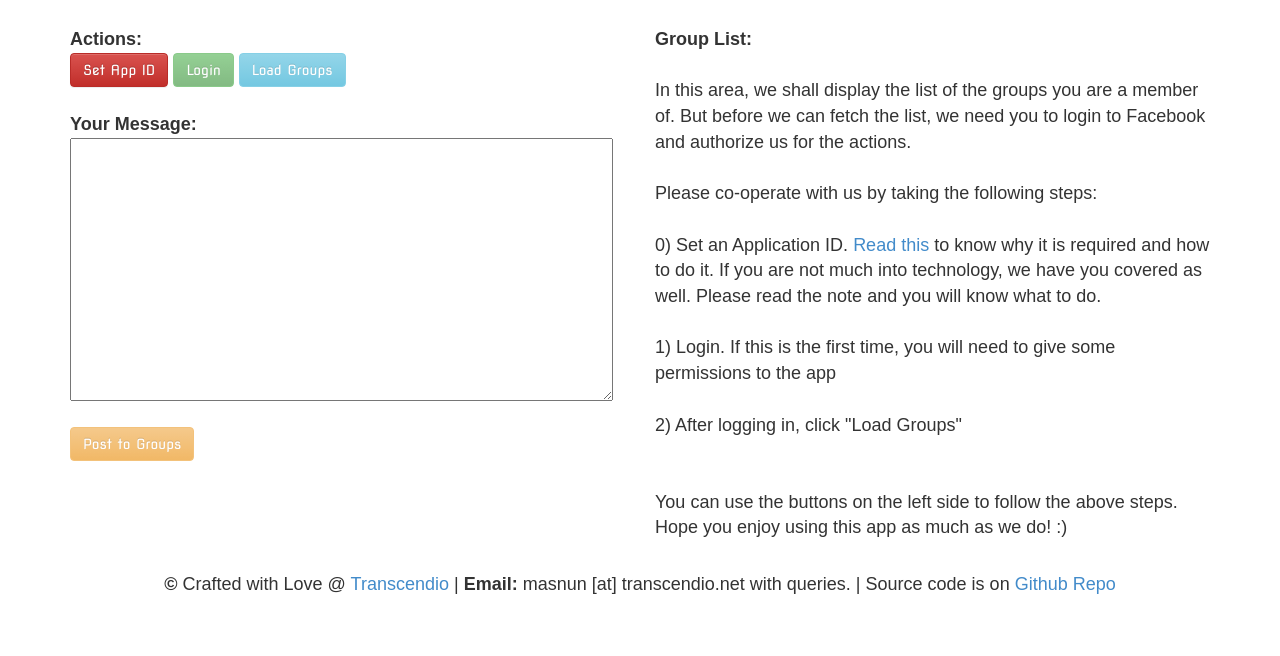
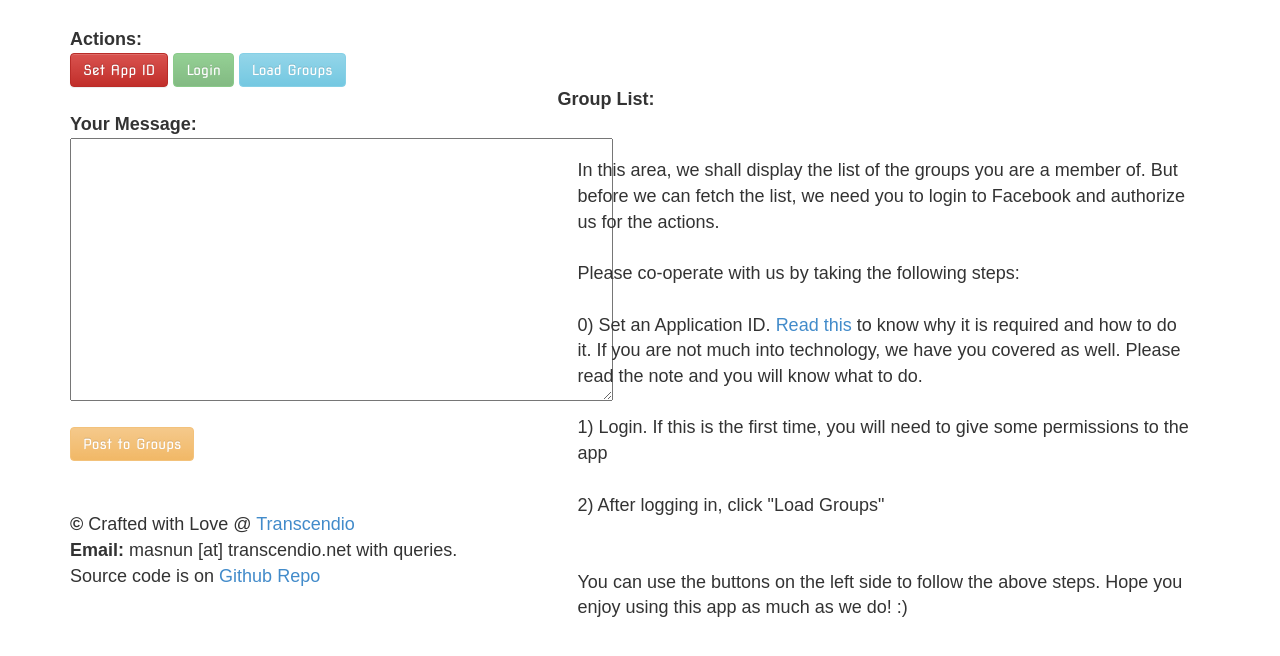
Before and after one commit to masnun/super-poster, a plain HTML site: page index.html in a window 1280 px wide. Shown: the part 78-734 px from the top of the page. Drawn offline with nearby package versions, Linux system fonts and the light colour scheme; a web font is replaced by a local one.

Commit message:
rearrange footer

```diff
--- a/assets/superposter/css/style.css
+++ b/assets/superposter/css/style.css
@@ -13,14 +13,13 @@ h2.title {
 
 div#groups {
     height: 300px;
-}
-
-.footer {
-    text-align: center;
-    margin-top: 60px;
-    margin-bottom: 20px;
+    padding: 20px;
 }
 
 .btn {
     font-family: 'Nova Square';
 }
+
+div.group-list {
+    margin-top: 60px;
+}
--- a/assets/superposter/js/superposter.js
+++ b/assets/superposter/js/superposter.js
@@ -48,9 +48,11 @@ function filterPost(text) {
 function getGroups() {
 
     FB.api("/me/groups", function (response) {
-        var container = $('#groups');
-        container.css('overflow-y', 'scroll');
-        container.html("");
+        $('#groups')
+            .css('overflow-y', 'scroll')
+            .css('border', '2px solid #000000')
+            .html("<small>(Scroll down to view more)</small><br/><br/>");
+
         data = response['data'];
         for (var x in data) {
             addCheckbox(data[x].name, data[x].id)
--- a/index.html
+++ b/index.html
@@ -72,7 +72,7 @@
     </div>
 
     <div class="row">
-        <div class="col-md-6">
+        <div class="col-md-5">
             <div class="dashboard">
                 <strong>Actions:</strong><br/>
 
@@ -102,11 +102,18 @@
                            value="Post to Groups">
                 </div>
 
+                <div class="footer">
+                    <br/><br/>
+                    <strong>&copy;</strong> Crafted with Love @ <a href="http://transcendio.net">Transcendio</a> <br/>
+                    <strong>Email:</strong> masnun [at] transcendio.net with queries. <br/>
+                    Source code is on <a href="https://github.com/masnun/super-poster">Github Repo</a> <br/>
+                </div>
+
             </div>
 
         </div>
 
-        <div class="col-md-6">
+        <div class="col-md-7">
             <div class="group-list">
                 <strong>Group List:</strong> <br/><br/>
 
@@ -140,12 +147,6 @@
     </div>
 
 
-    <div class="row footer">
-        <br/><br/>
-        <strong>&copy;</strong> Crafted with Love @ <a href="http://transcendio.net">Transcendio</a> |
-        <strong>Email:</strong> masnun [at] transcendio.net with queries. |
-        Source code is on <a href="https://github.com/masnun/super-poster">Github Repo</a>
-    </div>
 </div>
 
 
```
